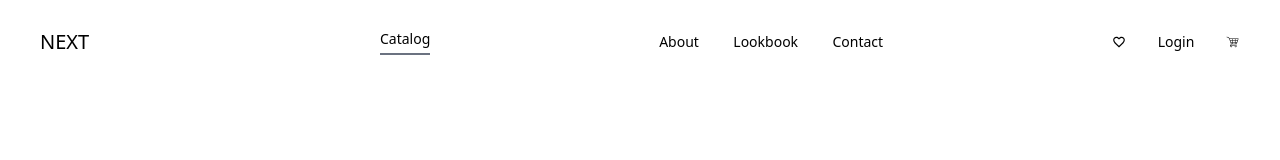
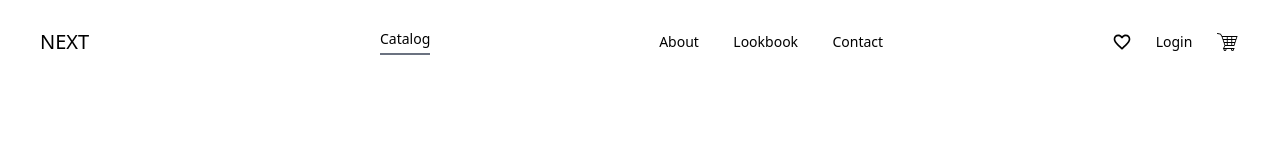
Before and after one commit to ForJessicaSake/React-Query-X-Jotai-Next-Ecommerce-Store, a React (Create React App) app: page / in a window 1280 px wide. Shown: the top 160 px of the page. Built offline with nearby package versions, Linux system fonts and the light colour scheme.

Commit message:
feat:Naviagtion completed

```diff
--- a/src/components/Navbar.tsx
+++ b/src/components/Navbar.tsx
@@ -19,7 +19,7 @@ const Navbar:React.FC = () => {
     <HiOutlineMenuAlt3 className="w-16 h-8 lg:hidden" onClick={toggleNav}/>
     </section>
       <div className={`${nav ? "block" : "hidden"} py-4 lg:py-0 h-96 lg:h-0 justify-between lg:justify-between flex-col top-20 lg:top-0 lg:flex-row lg:static absolute items-center w-full lg:w-9/12 lg:flex`}>
-      <ul className="lg:pl-10 flex justify-center pb-6 lg:pb-0">
+      <ul className="lg:pl-10 flex justify-center pb-9 lg:pb-0">
         <li className="border-b-2 pb-1 border-b-gray-500">Catalog</li>
       </ul>
       <div className="flex lg:justify-between lg:h-0 h-36">
@@ -31,9 +31,9 @@ const Navbar:React.FC = () => {
       </div>
       <div>
         <ul className="flex justify-between h-36 lg:h-0 lg:w-32 lg:pt-0 pt-8 l:gpl-10 items-center flex-col lg:flex-row">
-          <MdFavoriteBorder />
+          <MdFavoriteBorder className="text-xl hidden lg:block" />
           <Button text="Login" />
-          <GiShoppingCart />
+          <GiShoppingCart className="text-2xl hidden lg:block"/>
         </ul>
       </div>
       </div>
```
